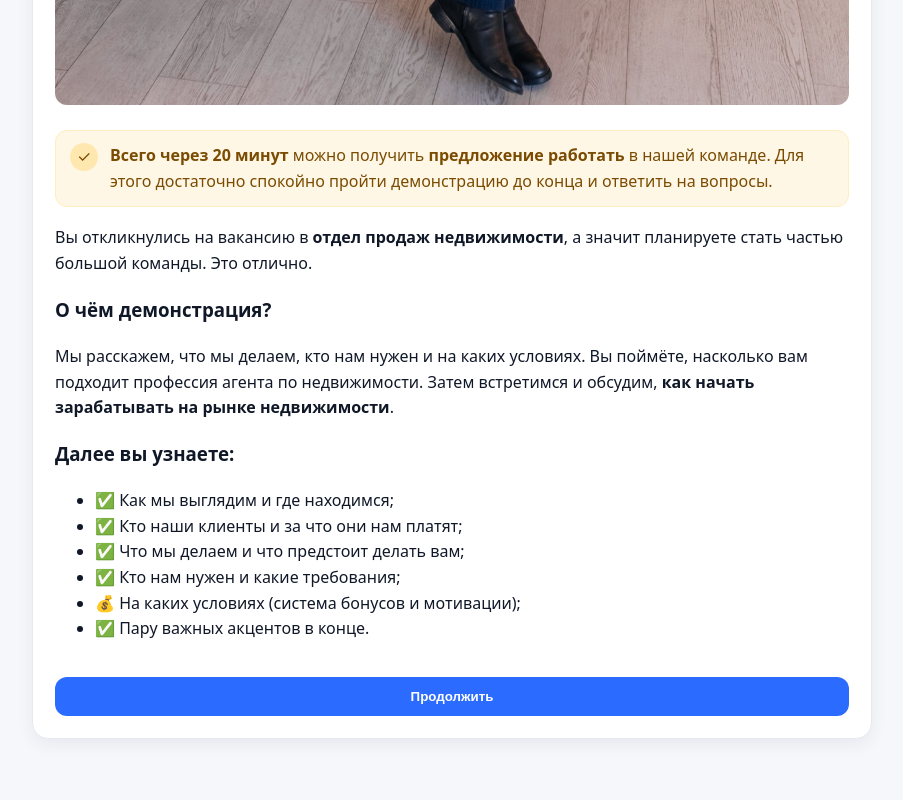
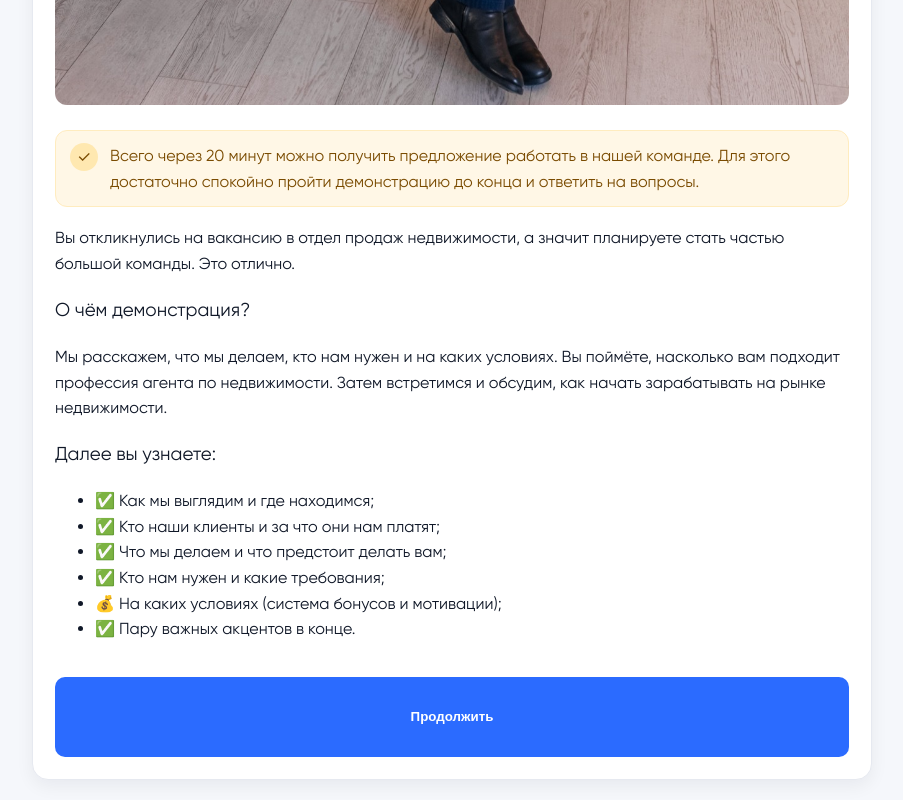
Before and after one commit to yurabox2025/Vysotsky-Estate, a plain HTML site: page index.html in a window 1280 px wide. Shown: the part 1119-1919 px from the top of the page, without its empty margins (348-1251 px from the left). Before the commit the page ends 1878 px from the top, so only its background shows below. Drawn offline with Linux system fonts and the light colour scheme.

Commit message:
правка стилей кнопок

```diff
--- a/index.html
+++ b/index.html
@@ -10,7 +10,7 @@
        Цвет --primary замените на точное фирменное значение. */
       @font-face {
         font-family: "BrandFont";
-        src: url("assets/brand-font.woff2") format("woff2");
+        src: url("assets/Gilroy-Regular.woff2") format("woff2");
         font-weight: 100 900;
         font-style: normal;
         font-display: swap;
@@ -254,9 +254,10 @@
       .btn {
         appearance: none;
         border: 0;
-        border-radius: 12px;
+        border-radius: 10px;
         padding: 12px 18px;
         font-weight: 600;
+        height: 80px;
         cursor: pointer;
       }
       .btn.primary {
```
Also changed, not shown: assets/Gilroy-Regular.woff2 (added), assets/Gilroy-SemiBold.woff2 (added).
